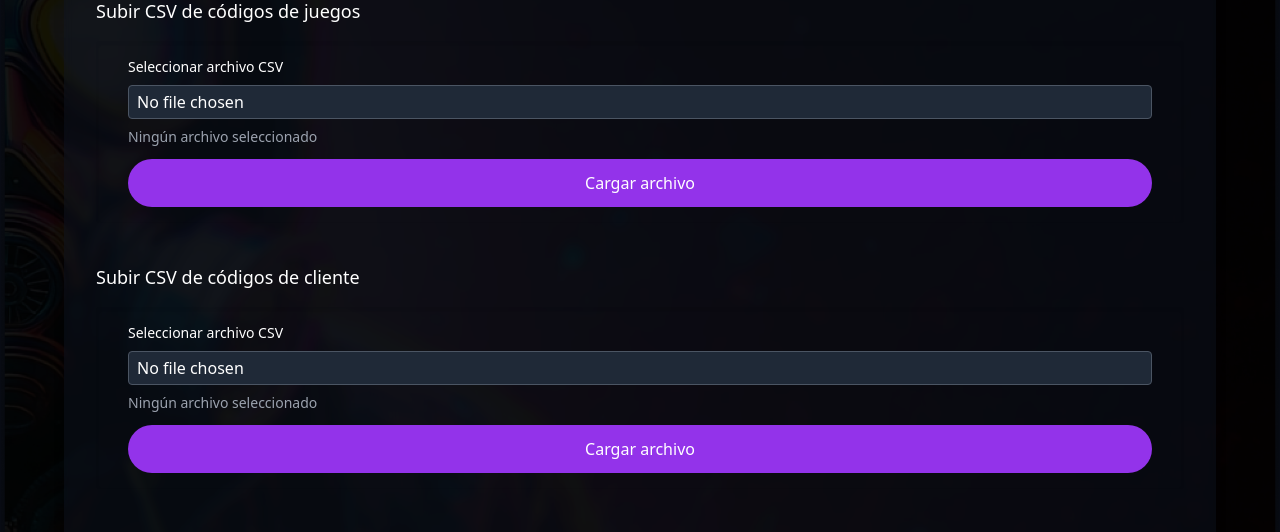
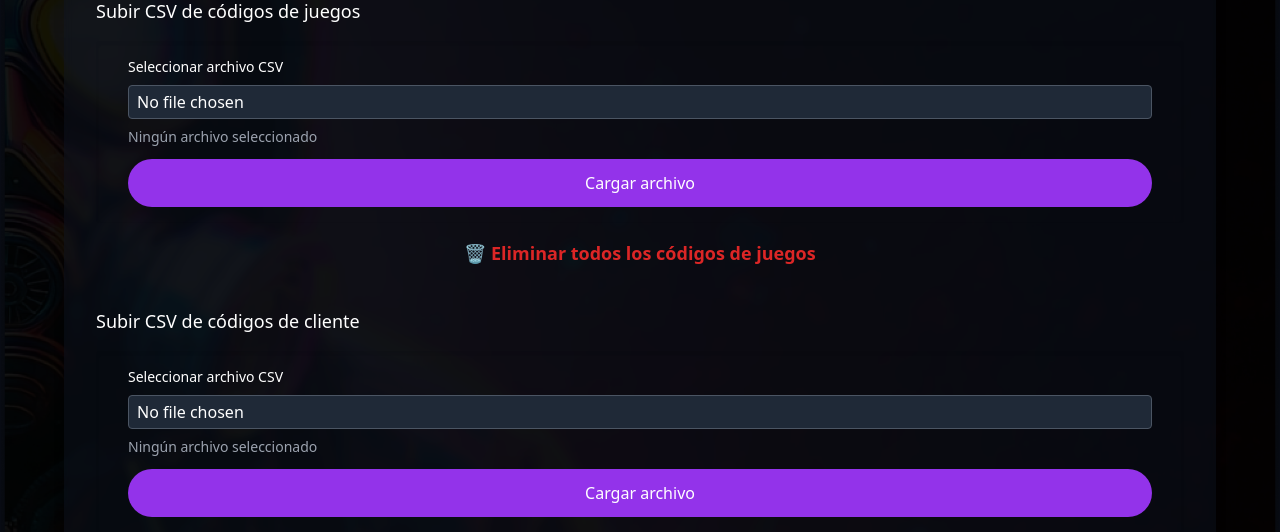
Before and after one commit to FlorenciaZalez/codigosflask, a Flask app: page /admin in a window 1280 px wide. Shown: the part 1692-2224 px from the top of the page. Run offline with Flask 3, Linux system fonts and the light colour scheme; data that the repository does not hold is empty; some libraries are stand-ins or nearby versions.

Commit message:
Eliminar codigos de juegos

```diff
--- a/codigo_app/app.py
+++ b/codigo_app/app.py
@@ -158,6 +158,16 @@ def admin():
     # Obtener email actual del admin
     admin_user = Usuario.query.filter_by(nombre='admin').first()
     admin_email = admin_user.email if admin_user else ''
+
+    # Eliminar todos los códigos de juegos si se solicita
+    if request.method == 'POST' and request.form.get('eliminar_todos_codigos') == '1':
+        try:
+            Codigo.query.delete()
+            db.session.commit()
+            mensaje_csv = "🗑️ Todos los códigos de juegos fueron eliminados correctamente."
+        except Exception as e:
+            db.session.rollback()
+            mensaje_csv = f"⚠️ Error al eliminar los códigos: {e}"
 
     # Alta de códigos
     if 'cuenta' in request.form and 'codigo' in request.form:
--- a/codigo_app/templates/admin.html
+++ b/codigo_app/templates/admin.html
@@ -236,6 +236,28 @@
                     </div>
                     <button type="submit" class="bg-purple-600 text-white px-4 py-3 rounded-full hover:bg-purple-700 w-full text-lg sm:text-base">Cargar archivo</button>
                 </form>
+                <a href="#" id="eliminar-codigos-link" class="text-red-600 hover:underline font-bold text-lg block mt-4 text-center">🗑️ Eliminar todos los códigos de juegos</a>
+                <!-- Modal de confirmación -->
+                <div id="modal-eliminar-codigos" class="fixed inset-0 bg-black bg-opacity-60 flex items-center justify-center z-50 hidden">
+                  <div class="bg-gray-900 bg-opacity-95 rounded-2xl shadow-lg p-8 max-w-md w-full flex flex-col items-center">
+                    <h2 class="text-2xl font-bold text-red-500 mb-4">¿Eliminar todos los códigos de juegos?</h2>
+                    <p class="text-white text-center mb-6">Esta acción <span class="font-bold text-red-400">no se puede deshacer</span>.<br>¿Estás seguro que quieres continuar?</p>
+                    <form method="post" class="w-full flex flex-col items-center">
+                      <input type="hidden" name="eliminar_todos_codigos" value="1">
+                      <button type="submit" class="bg-red-600 text-white px-6 py-3 rounded-full hover:bg-red-700 font-bold text-lg mb-2 w-full">Sí, eliminar todo</button>
+                    </form>
+                    <button id="cancelar-modal" class="bg-gray-700 text-white px-6 py-2 rounded-full hover:bg-gray-800 text-lg w-full">Cancelar</button>
+                  </div>
+                </div>
+                <script>
+                  document.getElementById('eliminar-codigos-link').onclick = function(e) {
+                    e.preventDefault();
+                    document.getElementById('modal-eliminar-codigos').classList.remove('hidden');
+                  };
+                  document.getElementById('cancelar-modal').onclick = function() {
+                    document.getElementById('modal-eliminar-codigos').classList.add('hidden');
+                  };
+                </script>
                 {% if mensaje_csv %}
                     <p class="text-sm mt-2 text-indigo-700">{{ mensaje_csv }}</p>
                 {% endif %}
```
